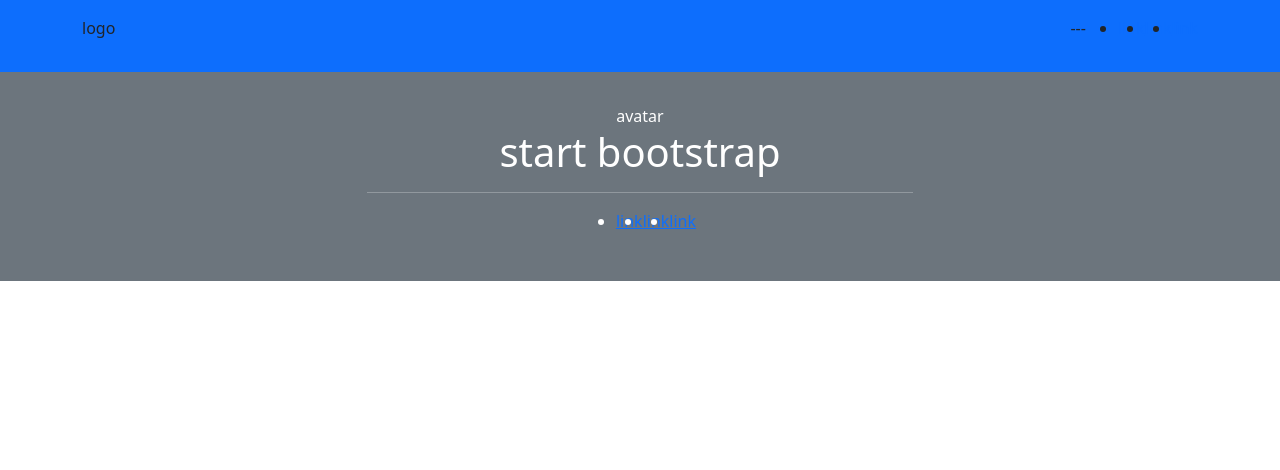
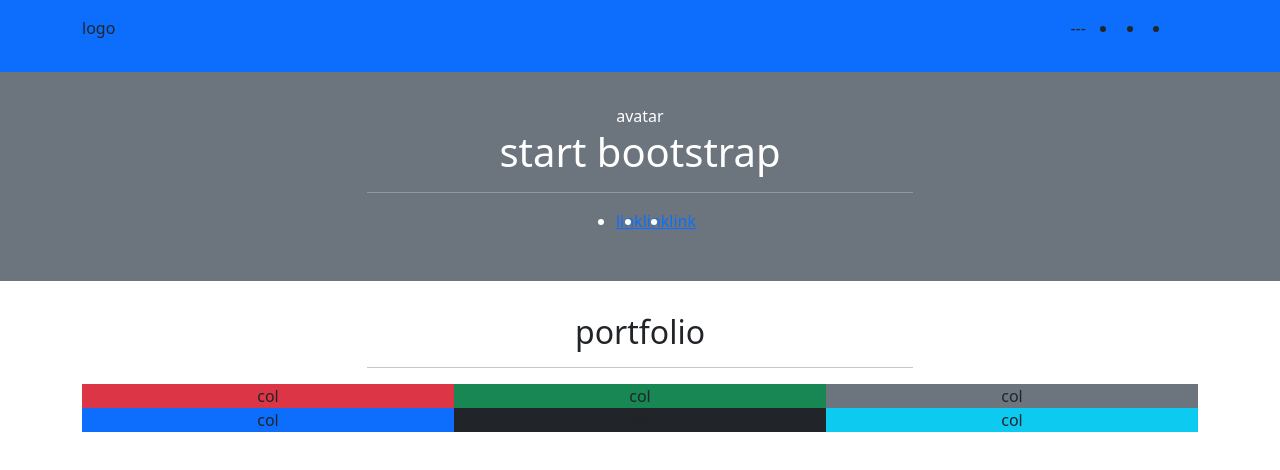
Before and after one commit to gab-che/html-css-bootstrap-freelancer, a plain HTML site: page index.html in a window 1280 px wide. Drawn offline with nearby package versions, Linux system fonts and the light colour scheme.

Commit message:
added portfolio section

```diff
--- a/index.html
+++ b/index.html
@@ -49,7 +49,24 @@
 
         <!-- 2 sezione sfondo bianco - portfolio -->
         <section>
+            <div class="container text-center">
+                <div class="row justify-content-center">
+                    <div class="col col-md-6 col-lg-6">
+                        <h2>portfolio</h2>
+                        <hr>
+                    </div>
 
+                <div class="row">
+                    <div class="col-12 col-md-6 col-lg-4 bg-danger">col</div>
+                    <div class="col-12 col-md-6 col-lg-4 bg-success">col</div>
+                    <div class="col-12 col-md-6 col-lg-4 bg-secondary">col</div>
+                    <div class="col-12 col-md-6 col-lg-4 bg-primary">col</div>
+                    <div class="col-12 col-md-6 col-lg-4 bg-dark">col</div>
+                    <div class="col-12 col-md-6 col-lg-4 bg-info">col</div>
+                </div>
+                </div>
+
+            </div>
         </section>
         <!-- 3 sezione sfondo verde - about -->
 
```
